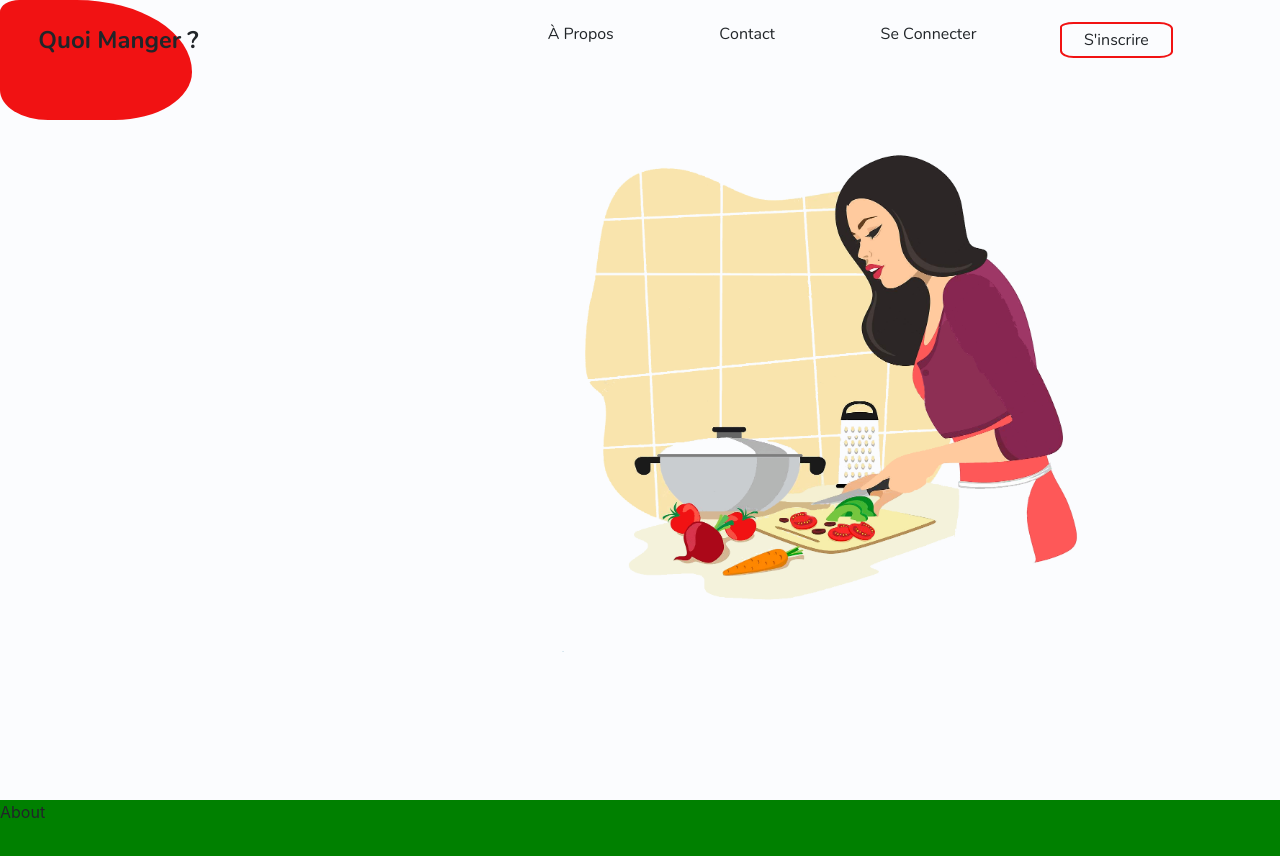
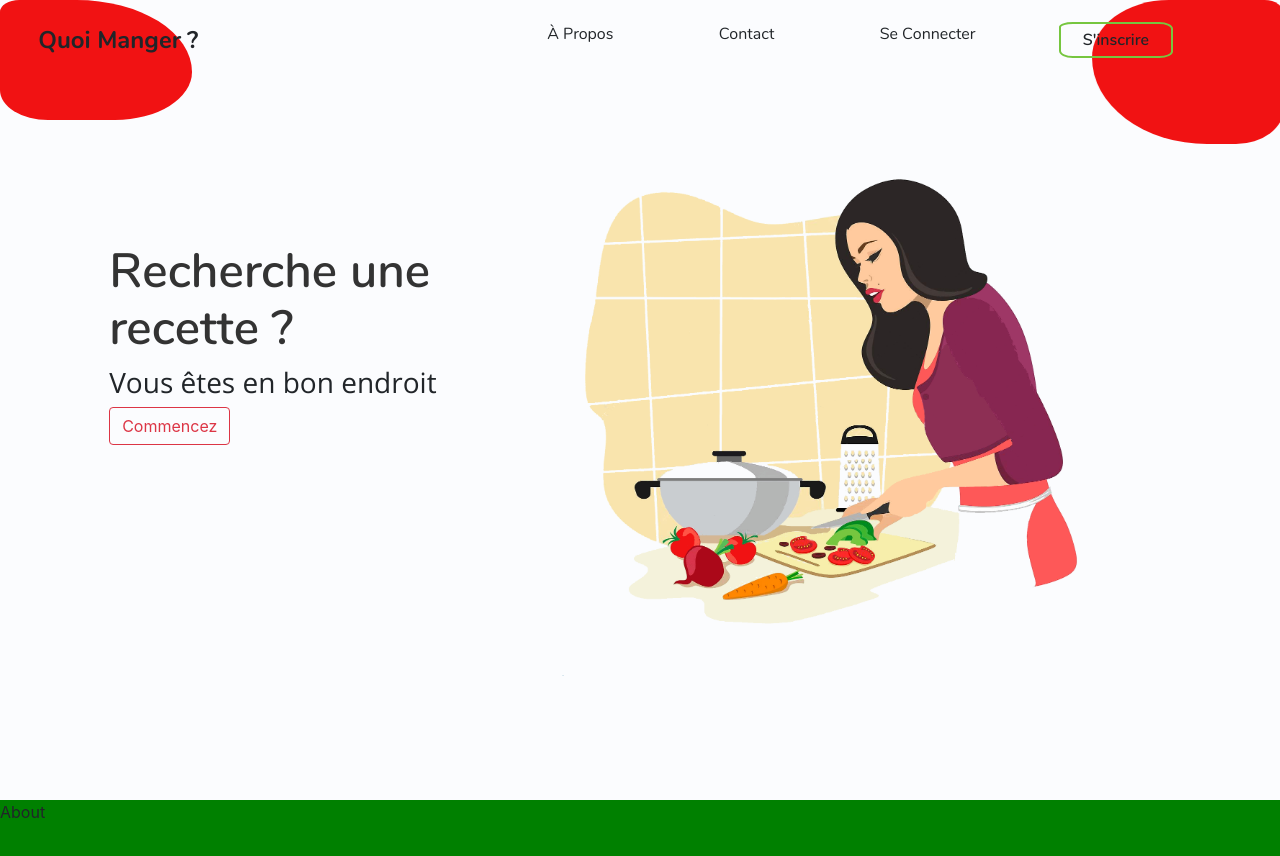
Before and after one commit to pdelpriore/cojemy-front, a React (Create React App) app: page / in a window 1280 px wide. Shown: the top 856 px of the page. Built offline with nearby package versions, Linux system fonts and the light colour scheme.

Commit message:
Add get started component

```diff
--- /dev/null
+++ b/src/components/main/GetStarted.js
@@ -0,0 +1,17 @@
+import React from "react";
+import { Button } from "react-bootstrap";
+import "./getstarted.css";
+
+const GetStarted = () => {
+  return (
+    <div className="box">
+      <div>
+        <h1 className="main-text">Recherche une recette ?</h1>
+        <h3 className="main-sub-text">Vous êtes en bon endroit</h3>
+        <Button variant="outline-danger">Commencez</Button>
+      </div>
+    </div>
+  );
+};
+
+export default GetStarted;
--- /dev/null
+++ b/src/components/main/getstarted.css
@@ -0,0 +1,14 @@
+.box {
+  height: 50vh;
+  display: flex;
+  justify-content: center;
+  align-items: center;
+}
+.main-text {
+  font-family: "Nunito-SemiBold";
+  font-size: 3em;
+  color: #333333;
+}
+.main-sub-text {
+  font-family: "OpenSans-Regular";
+}
--- a/src/components/navbar/navbar.css
+++ b/src/components/navbar/navbar.css
@@ -22,7 +22,11 @@ li:first-child {
 li:last-child {
   display: flex;
   justify-content: center;
+  font-family: "Nunito-SemiBold";
   align-items: center;
-  border: 2px #f11213 solid;
+  border: 2px #76c63f solid;
   border-radius: 12% 12% 12% 12% / 14% 19% 18% 20%;
 }
+li:last-child:hover {
+  background-color: #f9e4ad;
+}
--- a/src/views/app/App.js
+++ b/src/views/app/App.js
@@ -1,5 +1,4 @@
 import React from "react";
-import { Container } from "react-bootstrap";
 import Navbar from "../../components/navbar/Navbar";
 import Main from "../main/Main";
 import About from "../about/About";
--- a/src/views/main/Main.js
+++ b/src/views/main/Main.js
@@ -1,17 +1,25 @@
 import React from "react";
-import { Image, Row, Col } from "react-bootstrap";
+import { Image, Row, Col, Button } from "react-bootstrap";
+import GetStarted from "../../components/main/GetStarted";
 import "./main.css";
 
 const Main = () => {
   return (
     <div className="main-section">
       <Row>
-        <Col xs>
-          <div className="shape-top"></div>
+        <Col xs={2}>
+          <div className="shape-top-left"></div>
+        </Col>
+        <Col xs={8} />
+        <Col xs={2}>
+          <div className="shape-top-right"></div>
         </Col>
       </Row>
       <Row>
-        <Col xs={5} />
+        <Col xs={1} />
+        <Col xs={4}>
+          <GetStarted />
+        </Col>
         <Col xs={6}>
           <Image
             className="image"
--- a/src/views/main/main.css
+++ b/src/views/main/main.css
@@ -3,13 +3,21 @@
   overflow: hidden;
   background-color: #fbfcfe;
 }
-.shape-top {
+.shape-top-left {
   position: relative;
   border-radius: 10% 60% 40% 25%;
   background-color: #f11213;
   height: 15vh;
   width: 15vw;
 }
+.shape-top-right {
+  position: relative;
+  border-radius: 10% 40% 60% 25%;
+  transform: rotateY(180deg);
+  background-color: #f11213;
+  height: 18vh;
+  width: 15vw;
+}
 .image {
   width: 45vw;
 }
```
